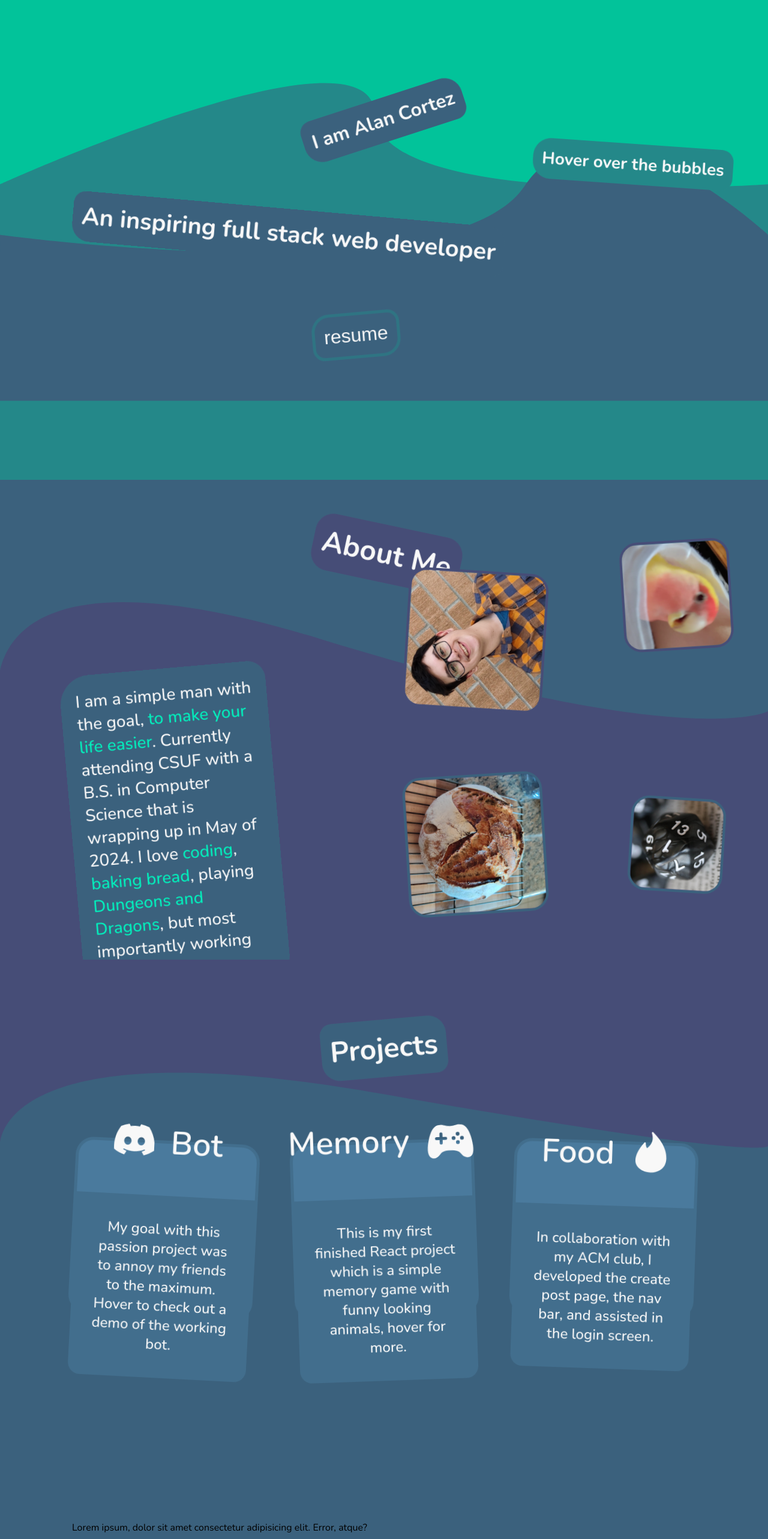
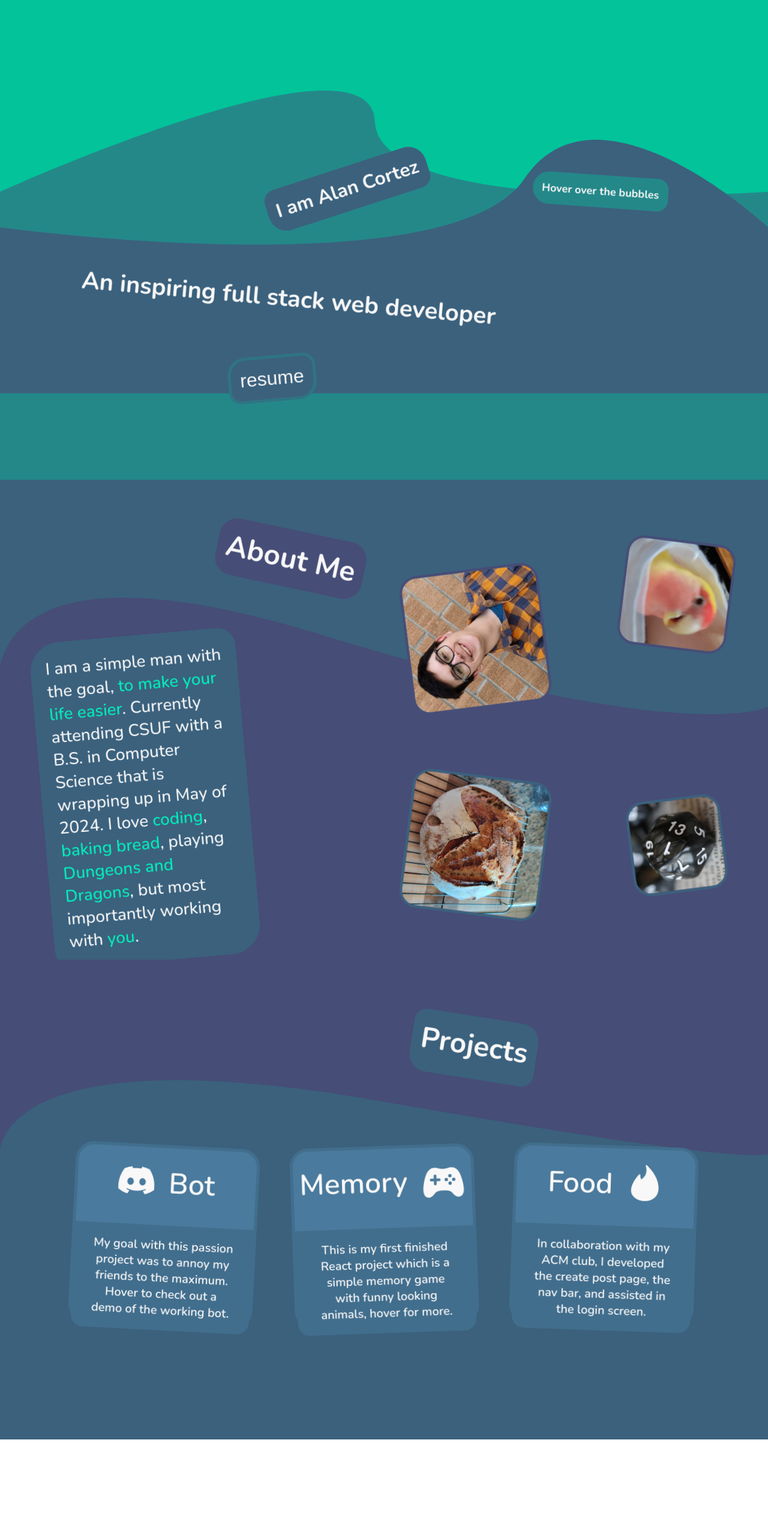
Before and after one commit to AlanCortez1337/portfolio, a React (Vite) app: page / in a window 1280 px wide. Shown: the top 2566 px of the page at 60% size. After the commit the page ends 2400 px from the top, so only its background shows below. Built offline with nearby package versions, Linux system fonts and the light colour scheme.

Commit message:
fixed laptop compatibility

```diff
--- a/src/App.jsx
+++ b/src/App.jsx
@@ -33,13 +33,13 @@ function App() {
         </div>
         <Wave shape={4}></Wave>
       </section>
-      <section className="contact">
+      {/* <section className="contact">
         <div className="blurp-abt">
           Lorem ipsum, dolor sit amet consectetur adipisicing elit. Error, atque?
         </div>
         <Wave shape={5}></Wave>
         <Wave shape={6}></Wave>
-      </section>
+      </section> */}
     </>
   )
 }
--- a/src/components/information.jsx
+++ b/src/components/information.jsx
@@ -84,7 +84,7 @@ function Info({type}) {
             }
             {type === 'project' &&
                 <motion.h3
-                    style={{rotate: -5}}
+                    style={{rotate: 9}}
                     transition={waveBounce}
                     animate={{y: ['5px', '-5px']}}
                     whileHover={{rotate: 0}}
--- a/src/index.css
+++ b/src/index.css
@@ -57,8 +57,9 @@ body {
 .blurp-hero h3 {
   font-size: 32px;
   position: relative;
-  bottom: 130px;
-  background-color: var(--cyan);
+  bottom: 90px;
+  left: 380px;
+  background-color: var(--purple2);
   padding: 15px;
   border-radius:  20px 30px 20px 30px;
 }
@@ -195,12 +196,23 @@ body {
 
 .blurp-abt h3{
   font-size: 48px;
+  background-color: var(--purple1);
+  padding: 15px;
+  border-radius: 30px;
+  position: relative;
+  left: 400px;
+  bottom: 60px;
 }
 
 .blurp-abt p {
   font-size: 32px;
   font-weight: 500;
   width: 60%;
+  background-color: var(--purple2);
+  padding: 25px;
+  border-radius: 50px 30px 50px 30px;
+  position: relative;
+  top: 20px;
 }
 
 .blurp-abt .highlight {
@@ -239,12 +251,13 @@ body {
 .project-grid h3 {
   font-size: 48px;
   grid-column: span 3;
-
 }
 
 .project-title {
   width: 180px;
   justify-self: center;
+  position: relative;
+  left: 150px;
   background-color: var(--purple2);
   padding: 15px;
   border-radius: 20px 30px 20px 30px;
@@ -276,16 +289,17 @@ body {
 
 .title-card h3 {
   font-weight: 600;
-  margin: 1.5em 0.5em 0.25em 0.5em;
+  margin: 1.75em 0.5em 0.5em 0.5em;
+  font-size: 54px;
   display: flex;
   gap: 0.5em;
 }
 
 .title-card p {
-  font-size: 18px;
+  font-size: 24px;
   font-weight: 500;
   text-align: center;
-  padding: 30px 30px;
+  padding: 40px 30px;
   background-color: var(--purpleCardBorder);
   border-radius: 0 0 20px 20px;
   height: 100%;
@@ -294,10 +308,11 @@ body {
 .bg-0 {
   width: 100%;
   height: 100%;
+  position: relative;
   background-image: url("/assests/discordBotDemo.gif");
   background-repeat: no-repeat;
-  background-size: cover;
-  position: relative;
+  background-size: 150% 150%;
+  background-position: 0% 100%;
   border-radius: 30px;
 }
 
@@ -316,10 +331,11 @@ body {
 .bg-1 {
   width: 100%;
   height: 100%;
+  position: relative;
   background-image: url("/assests/memoryGameDemo.gif");
   background-repeat: no-repeat;
   background-size: 100% 100%;
-  position: relative;
+  background-position: 50% 0%;
   border-radius: 30px;
 }
 
@@ -401,66 +417,112 @@ body {
 
 /* Media Queries */
 
+/* Laptop */
 @media screen and (max-width: 1600px){
-  .blurp-abt p {
-    font-size: 28px;
+  /* hero section */
+  .blurp-hero h3 {
+    bottom: -10px;
+    left: 320px;
   }
 
-  .content-card p {
-    font-size: 18px;
-  }
-}
-
-@media screen and (max-width: 2400px){
-  .blurp-hero h3 {
-    font-size: 32px;
-    position: relative;
-    transform: rotate(-18deg);
-    bottom: 90px;
-    left: 380px;
-    background-color: var(--purple2);
+  .blurp-hero h1{
+    bottom: -80px;
     padding: 15px;
-    border-radius:  20px 30px 20px 30px;
   }
 
+  .blurp-hero button{
+    bottom: -140px;
+    left: 260px;
+  }
+
+  .blurp-hero h2{
+    font-size: 18px;
+    bottom: 250px;
+  }
+  /* about section */
   .blurp-abt h3{
-    background-color: var(--purple1);
-    padding: 15px;
-    border-radius: 30px;
-    position: relative;
-    left: 400px;
-    bottom: 60px;
+    left: 240px;
   }
 
   .blurp-abt p {
-    background-color: var(--purple2);
-    padding: 25px;
-    border-radius: 50px 30px 50px 30px;
-    position: relative;
-    top: 20px;
+    font-size: 28px;
+    top: -30px;
+    right: 50px;
+  }
+  /* project section */
+  .project-grid {
+    grid-template-rows: 200px 300px;
+  }
+
+  .project-title {
+    /* fix? for laptop  */
   }
 
   .title-card h3 {
-    margin: 1.75em 0.5em 0.5em 0.5em;
-    font-size: 54px;
+    margin: 1.25em 0.5em 0.34em 0.5em;
+    font-size: 48px;
   }
 
   .title-card p {
-    font-size: 24px;
-    padding: 40px 30px;
+    font-size: 20px;
+    font-weight: 600;
+    text-align: center;
+    padding: 20px 30px;
+    border-radius: 0 0 20px 20px;
+    height: 100%;
   }
-
+  /* Discord Bot Gif */
   .bg-0 {
+    width: 100%;
+    height: 100%;
+    position: relative;
     background-image: url("/assests/discordBotDemo.gif");
     background-repeat: no-repeat;
     background-size: 150% 150%;
     background-position: 0% 100%;
+    border-radius: 30px;
   }
 
+
+  /* Memory Game Gif */
+
   .bg-1 {
+    width: 100%;
+    height: 100%;
+    position: relative;
     background-image: url("/assests/memoryGameDemo.gif");
     background-repeat: no-repeat;
     background-size: 100% 100%;
     background-position: 50% 0%;
+    border-radius: 30px;
+  }
+
+
+  /* Food Tinder Gif */
+
+  .bg-2 {
+    width: 100%;
+    height: 100%;
+    background-image: url("/assests/foodTinderDemo.gif");
+    background-repeat: no-repeat;
+    background-size: cover;
+    position: relative;
+    border-radius: 30px;
+  }
+
+  .content-card p {
+    position: relative;
+    font-size: 24px;
+    font-weight: 500;
+    padding: 0 25px;
+    z-index: 1;
+    text-shadow: 0px 0px 6px var(--green3);
+  }
+
+  .hover-effect a {
+    position: absolute;
+    bottom: 2%;
+    left: 82%;
+    padding: 0 25px;
   }
 }
```
